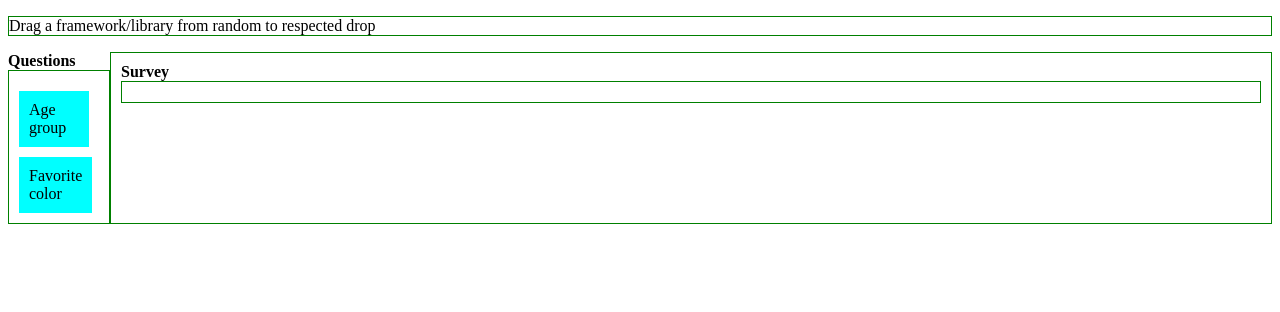
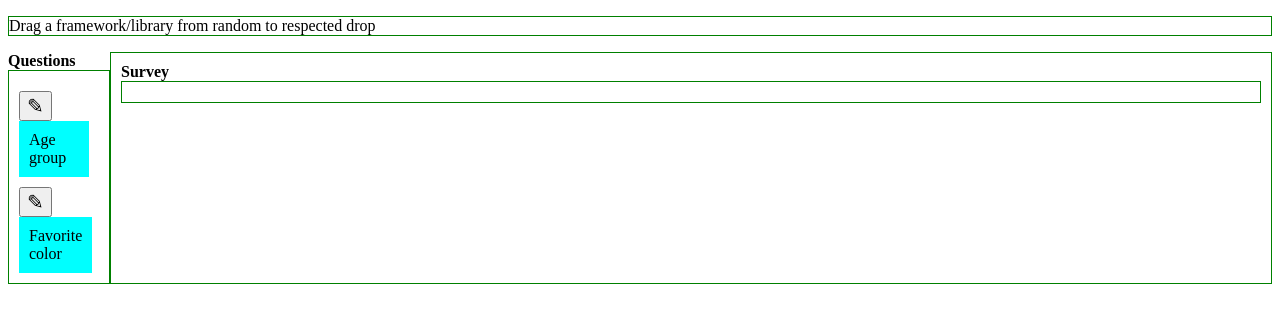
Before and after one commit to bljubisic/test-dnd, a SvelteKit app: page / in a window 1280 px wide. Shown: the top 312 px of the page. Built offline with nearby package versions, Linux system fonts and the light colour scheme.

Commit message:
Added editing ability

```diff
--- a/src/routes/+page.svelte
+++ b/src/routes/+page.svelte
@@ -72,6 +72,14 @@
         .substring(0, 19)
         .replace("T", " ")
     };
+
+    var toggle = false;
+    let id = "";
+
+    function toggleButton(name) {
+      id = name;
+      toggle = !toggle;
+    }
   </script>
   <p>Drag a framework/library from random to respected drop</p>
   <div class="container">
@@ -92,12 +100,17 @@
             out:send={{ key: itemIndex }}
             animate:flip={{ duration: 500 }}
           >
+            <button class=""on:click={toggleButton(itemIndex)}>✎</button>
             <li draggable={true} on:dragstart={(event) => dragStart(event, 0, itemIndex)}>
               {item.name}
             </li>
           </div>
         {/each}
         </div>
+        {#if toggle}
+          <textarea bind:value={questions[id].question} rows="10" cols="50"/>
+          <button on:click={toggleButton(id)}>Save</button>
+        {/if}
     </div>
     <div class="work">
       <b>{Stack[1].name}</b>
@@ -182,6 +195,9 @@
       border: solid green 1px;
 
     }
+    button {
+      font-size: 20px;
+    }
     .work {
       display: flex; /* required for drag & drop to work when .item display is inline */
       flex-direction: column;
```
Also changed, not shown: static/pencil-edit-create-compose-write-new-svgrepo-com.svg (added).
